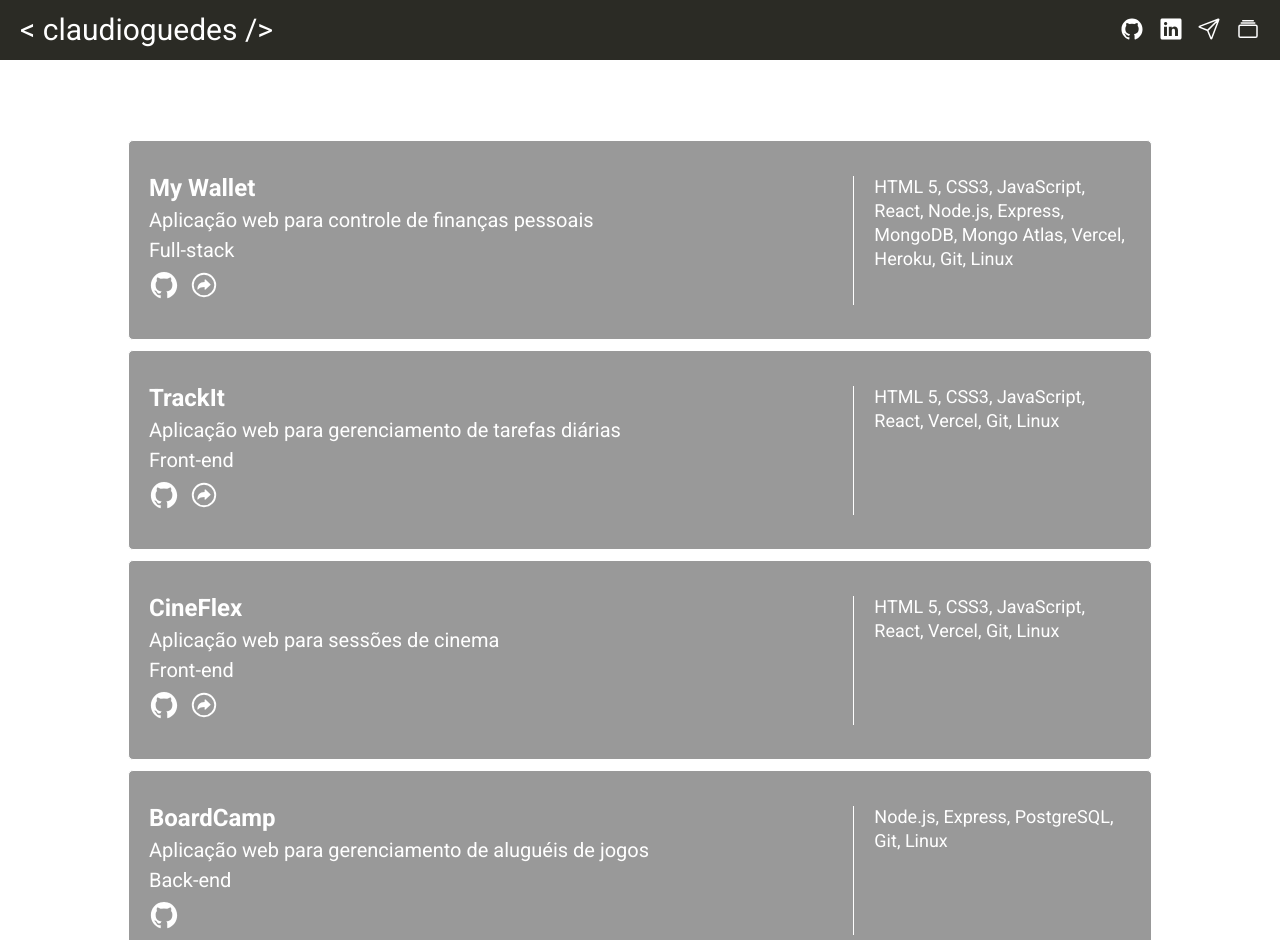
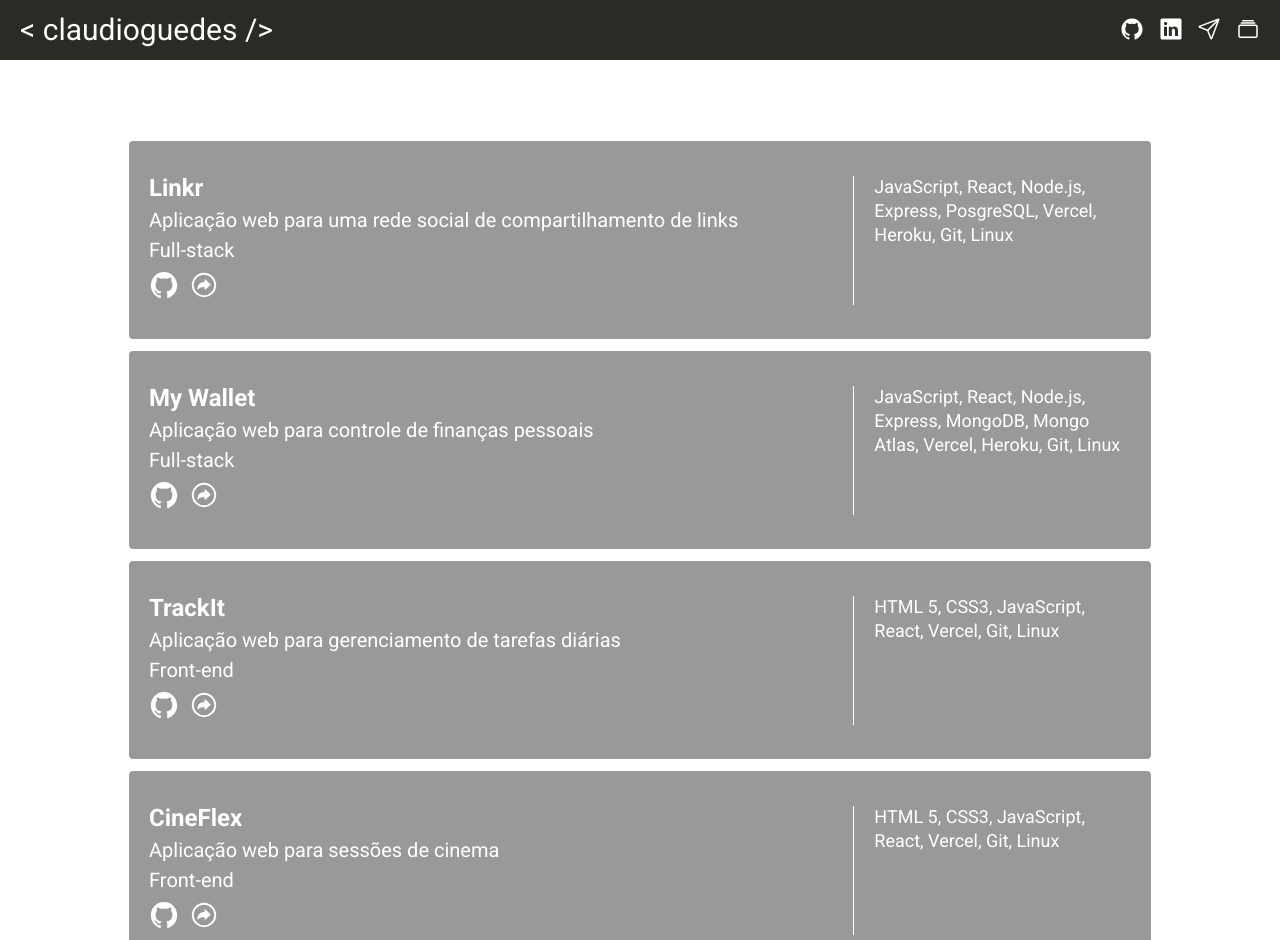
Before and after one commit to guedesclaudio/portfolio, a React (Create React App) app: page /projects in a window 1280 px wide. Built offline with nearby package versions, Linux system fonts and the light colour scheme.

Commit message:
feat: added project

```diff
--- a/src/services.js/projectsData.js
+++ b/src/services.js/projectsData.js
@@ -1,7 +1,10 @@
 const projectsData = [
+    {name: "Linkr", description: "Aplicação web para uma rede social de compartilhamento de links",
+    category: "Full-stack", repository: "linkr-front", deploy: "http://linkr-gules-sigma.vercel.app/",
+    stacks: "JavaScript, React, Node.js, Express, PosgreSQL, Vercel, Heroku, Git, Linux"},
     {name: "My Wallet", description: "Aplicação web para controle de finanças pessoais",
     category: "Full-stack", repository: "my-wallet", deploy: "https://my-wallet-taupe.vercel.app/",
-    stacks: "HTML 5, CSS3, JavaScript, React, Node.js, Express, MongoDB, Mongo Atlas, Vercel, Heroku, Git, Linux"},
+    stacks: "JavaScript, React, Node.js, Express, MongoDB, Mongo Atlas, Vercel, Heroku, Git, Linux"},
     {name: "TrackIt", description: "Aplicação web para gerenciamento de tarefas diárias",
     category: "Front-end", repository: "trackIt", deploy: "https://track-it-sable.vercel.app/",
     stacks: "HTML 5, CSS3, JavaScript, React, Vercel, Git, Linux"},
```
